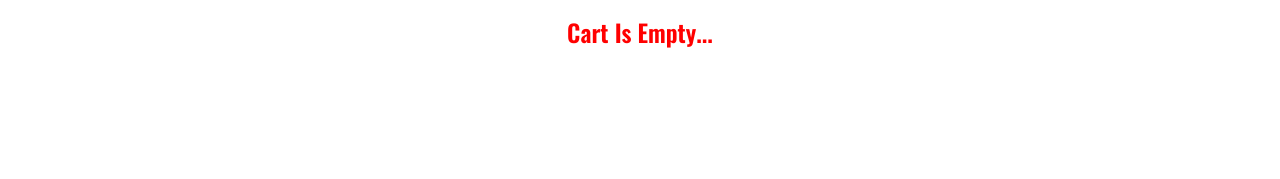
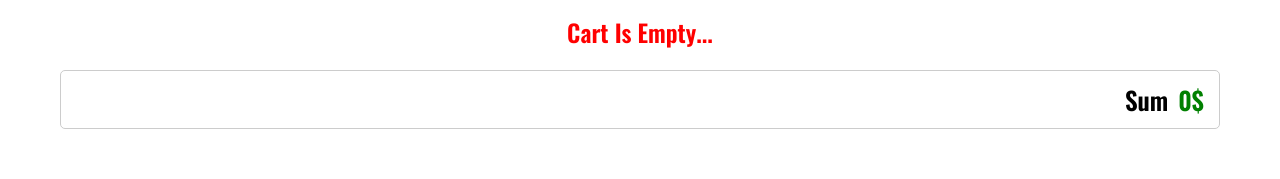
Before and after one commit to TornikeZhizhi/shopping-web, a React (Create React App) app: page /checkout in a window 1280 px wide. Shown: the part 194-373 px from the top of the page. Built offline with nearby package versions, Linux system fonts and the light colour scheme; a web font is replaced by a local one.

Commit message:
add product sum

```diff
--- a/src/Contexts/CartContext.js
+++ b/src/Contexts/CartContext.js
@@ -8,6 +8,7 @@ const CartContext = (props)=> {
 
  const [cartQuantity, setCartQuantity] = useState(0);
  const [cartItem, setCartItem] = useState([])
+ const [sumPrice, setSumPrice] = useState(0)
 
     const [snackBar, setSnackBar] = useState(false)
     const [snackBar2, setSnackBar2] = useState(false)
@@ -24,8 +25,17 @@ const CartContext = (props)=> {
         setSnackBar2(false)
     },500)
 
+ }
 
- }
+ useEffect(()=>{
+    // count product sum price
+    let productSum = 0;
+    cartItem.map((item)=>{
+        productSum += item.price
+    })
+    setSumPrice(productSum)
+
+ },[cartItem])
 
 
 
@@ -50,7 +60,8 @@ return(
         addCartHandler:addCartHandler,
         removeCartHandler:removeCartHandler,
         snackBar:snackBar,
-        snackBar2:snackBar2
+        snackBar2:snackBar2,
+        sumPrice:sumPrice
         }}>
         {props.children}
     </CartTheme.Provider>
--- a/src/components/CheckoutComponent/CheckoutComponent.css
+++ b/src/components/CheckoutComponent/CheckoutComponent.css
@@ -49,3 +49,18 @@
     color: red;
     text-align: center;
 }
+
+.checkout_footer {
+    display: flex;
+    justify-content: flex-end;
+    margin: 20px 0 50px;
+    padding: 10px 15px;
+    border: 1px solid #ccc;
+    border-radius: 5px;
+    font-size: 25px;
+}
+
+.checkout_footer span{
+    margin-left: 10px;
+    color: green;
+}
--- a/src/components/CheckoutComponent/CheckoutComponent.js
+++ b/src/components/CheckoutComponent/CheckoutComponent.js
@@ -39,7 +39,10 @@ const CheckoutComponent = () => {
 
             })}
 
-
+            <div className='checkout_footer'>
+                <div>Sum</div>
+                <span>{ctxCart.sumPrice}$</span>
+            </div>
         </div>
     );
 };
```
Also changed, not shown: src/BaseLayout/Header/Header.js (+5 -2 lines).
